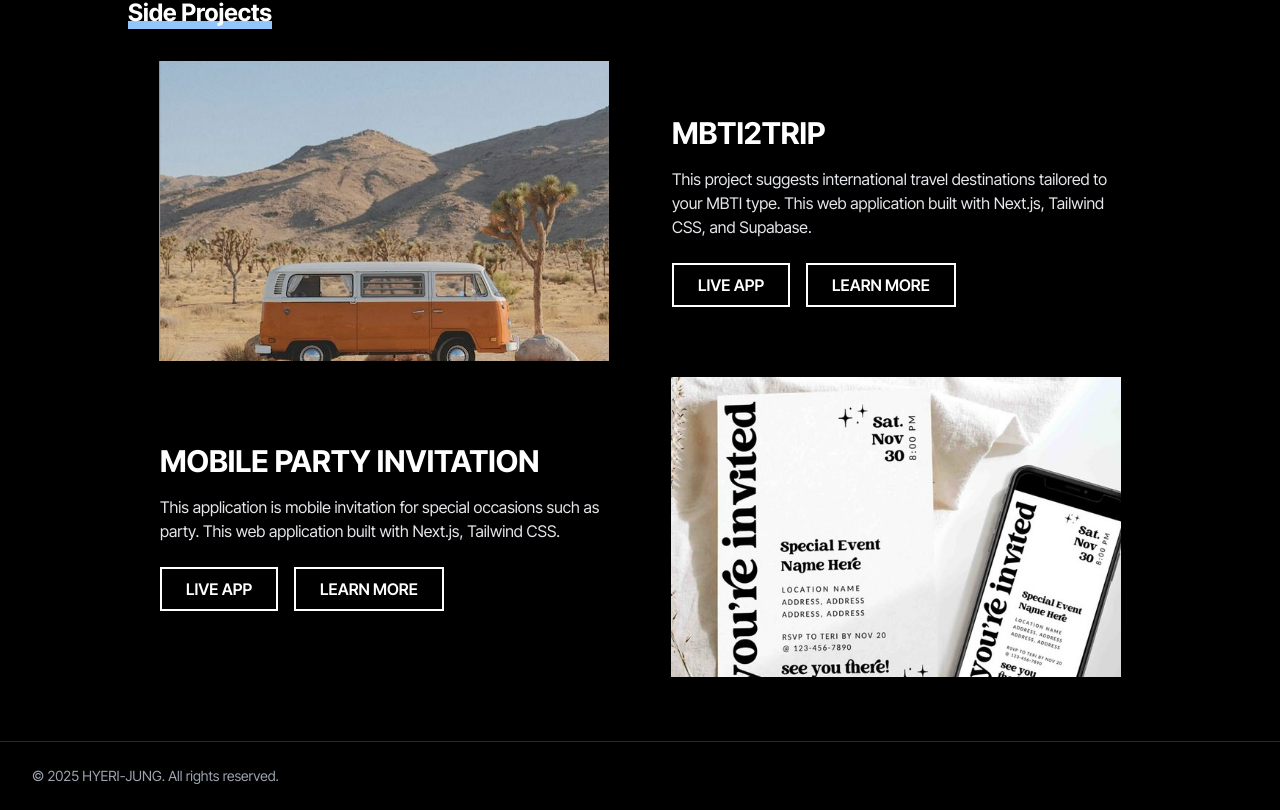
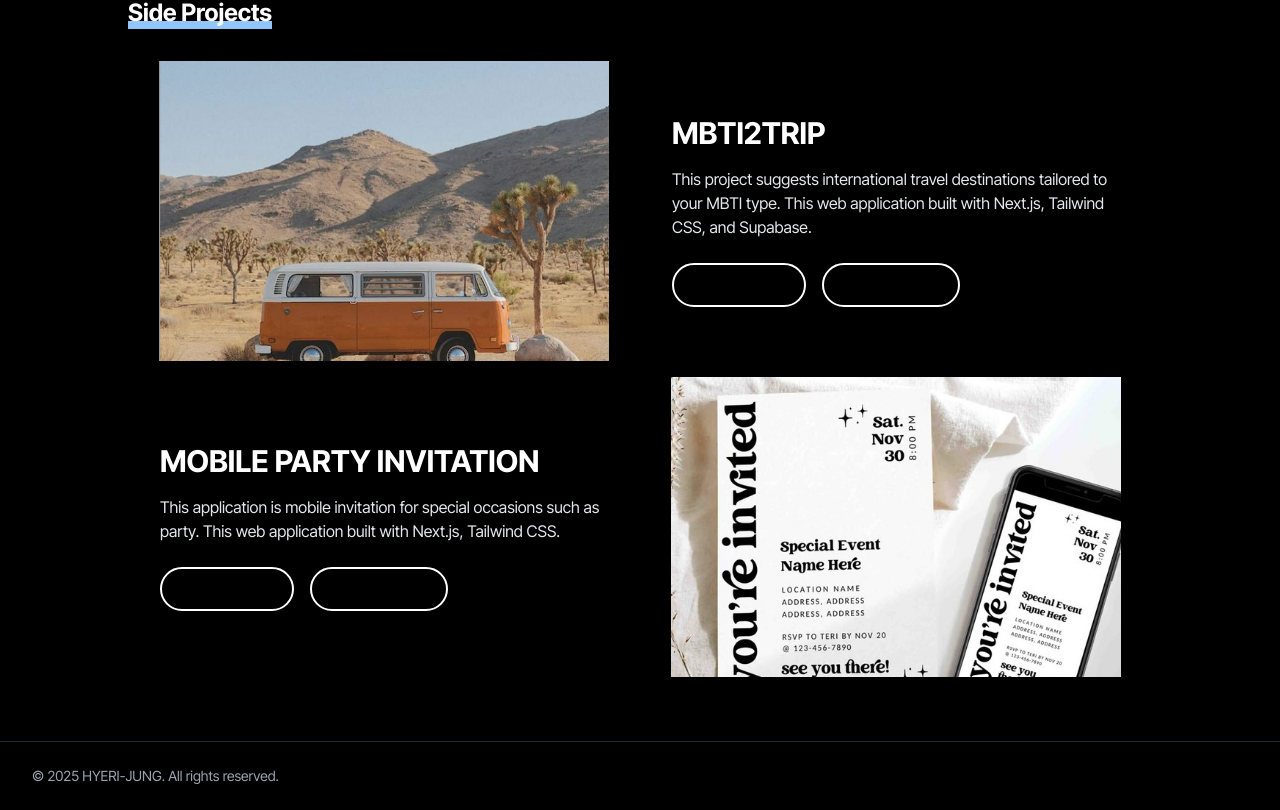
Before and after one commit to hyeri0903/hyeri0903.github.io, a Next.js app: page / in a window 1280 px wide. Shown: the part 2571-3381 px from the top of the page. Built offline with nearby package versions, Linux system fonts and the light colour scheme.

Commit message:
modify button ui

```diff
--- a/components/projects/Mbti2trip.tsx
+++ b/components/projects/Mbti2trip.tsx
@@ -31,17 +31,17 @@ export default function Mbti2trip() {
                 href="https://mbti-to-trip.vercel.app/"
                 target="_blank"
                 rel="noopener noreferrer"
-                className="inline-block px-6 py-2 border-2 border-white text-white font-semibold hover:bg-white hover:text-black transition"
+                className="inline-block px-6 py-2 border-2 border-white text-black font-semibold hover:bg-white hover:text-black transition rounded-full"
               >
-                LIVE APP
+                LIVE DEMO
               </a>
               <a
                 href="https://github.com/hyeri0903/mbti2trip"
                 target="_blank"
                 rel="noopener noreferrer"
-                className="inline-block px-6 py-2 border-2 border-white text-white font-semibold hover:bg-white hover:text-black transition"
+                className="inline-block px-6 py-2 border-2 border-white text-black font-semibold hover:bg-white hover:text-black transition rounded-full"
               >
-                LEARN MORE
+                VIEW CODE
               </a>
             </div>
           </div>
--- a/components/projects/Mobileinvitations.tsx
+++ b/components/projects/Mobileinvitations.tsx
@@ -21,17 +21,17 @@ export default function Mobileinvitations() {
                 href="https://mobile-invitation-rouge.vercel.app/"
                 target="_blank"
                 rel="noopener noreferrer"
-                className="inline-block px-6 py-2 border-2 border-white text-white font-semibold hover:bg-white hover:text-black transition"
+                className="inline-block px-6 py-2 border-2 border-white text-black font-semibold hover:bg-white hover:text-black transition rounded-full"
               >
-                LIVE APP
+                LIVE DEMO
               </a>
               <a
                 href="https://github.com/hyeri0903/mobile-invitation"
                 target="_blank"
                 rel="noopener noreferrer"
-                className="inline-block px-6 py-2 border-2 border-white text-white font-semibold hover:bg-white hover:text-black transition"
+                className="inline-block px-6 py-2 border-2 border-white text-black font-semibold hover:bg-white hover:text-black transition rounded-full"
               >
-                LEARN MORE
+                VIEW CODE
               </a>
             </div>
           </div>
```
